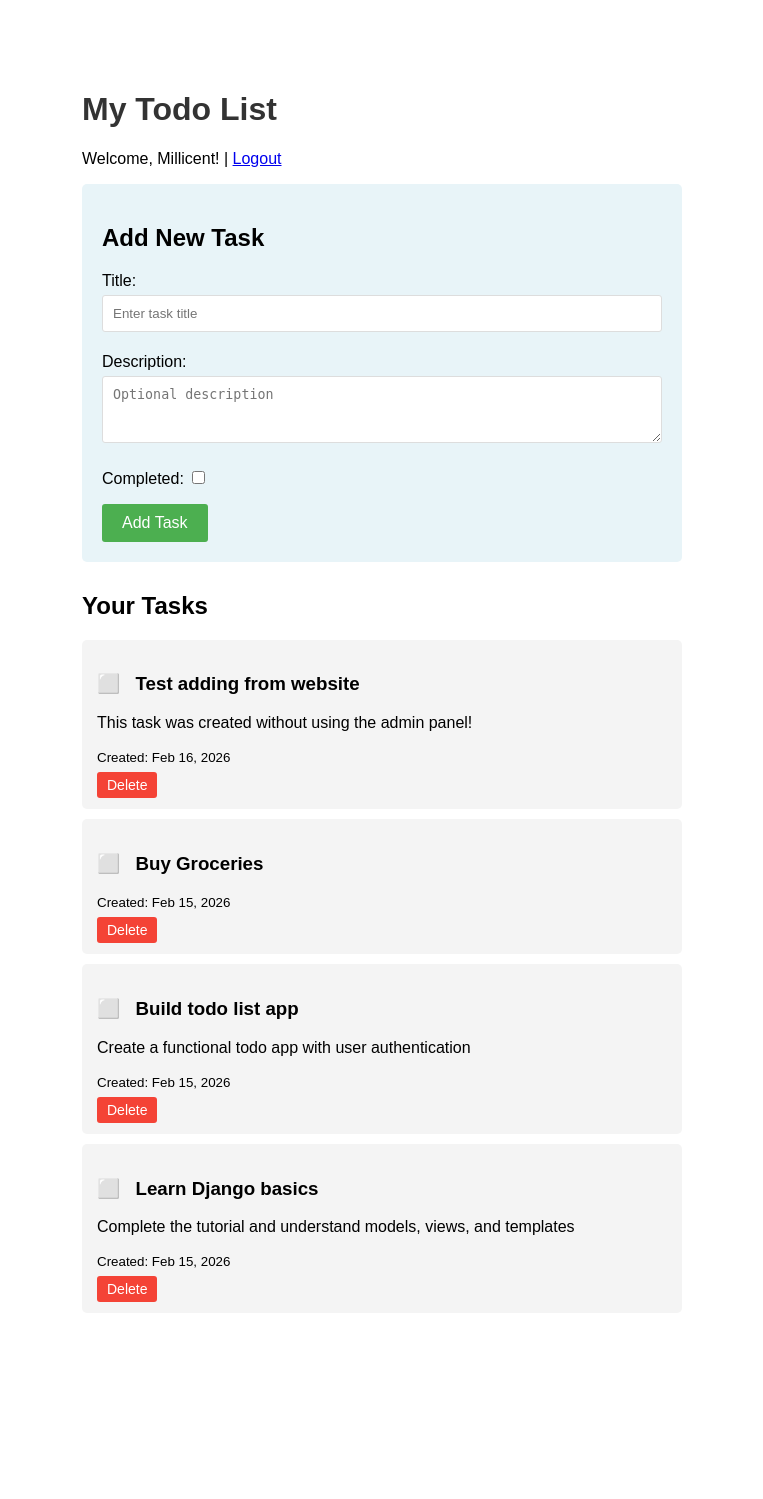
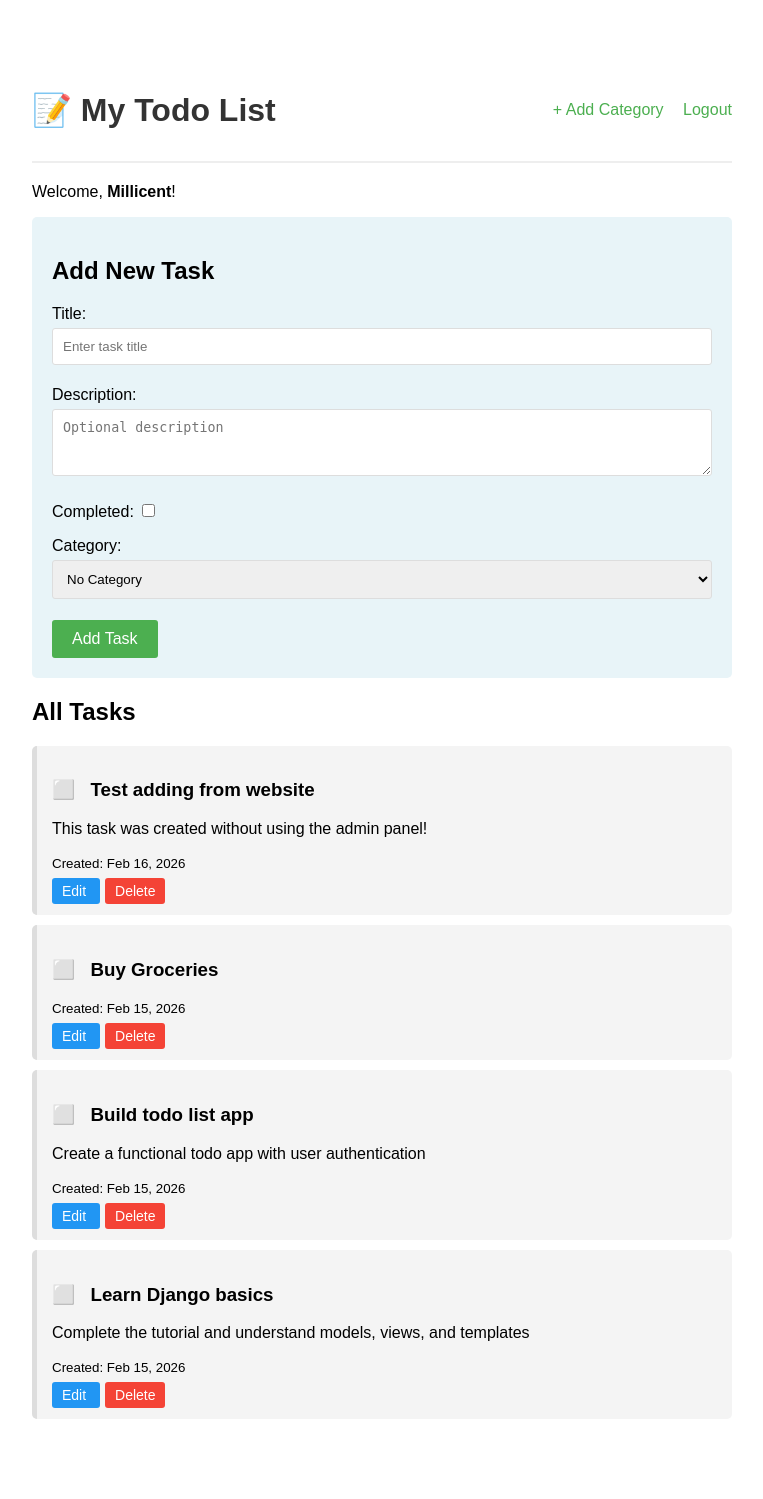
Before and after one commit to Millicente/todo-app, a Django app: page / in a window 1280 px wide. Shown: the whole page, without its empty margins (258-1021 px from the left). Before the commit the page ends 1302 px from the top, so only its background shows below. Run offline with Django 5.2, Linux system fonts and the light colour scheme; a user stored in the database is signed in; data comes from the database, SQL or seed files in the repository; both versions use the stored data as it was after the commit; data that the repository does not hold is empty.

Commit message:
Added categories feature with color coding and filtering

```diff
--- a/tasks/forms.py
+++ b/tasks/forms.py
@@ -1,5 +1,5 @@
 from django import forms
-from .models import Task
+from .models import Task, Category
 from django.contrib.auth.forms import UserCreationForm
 from django.contrib.auth.models import User
 
@@ -10,11 +10,26 @@ class UserRegisterForm(UserCreationForm):
         model = User
         fields = ['username', 'email', 'password1', 'password2']
 
+class CategoryForm(forms.ModelForm):
+    class Meta:
+        model = Category
+        fields = ['name', 'color']
+        widgets = {
+            'name': forms.TextInput(attrs={'placeholder': 'Category name e.g. Shopping'}),
+            'color': forms.TextInput(attrs={'type': 'color'}),
+        }
+
 class TaskForm(forms.ModelForm):
     class Meta:
         model = Task
-        fields = ['title', 'description', 'completed']
+        fields = ['title', 'description', 'completed', 'category']
         widgets = {
             'title': forms.TextInput(attrs={'placeholder': 'Enter task title'}),
             'description': forms.Textarea(attrs={'placeholder': 'Optional description', 'rows': 3}),
         }
+
+    def __init__(self, user=None, *args, **kwargs):
+        super().__init__(*args, **kwargs)
+        if user:
+            self.fields['category'].queryset = Category.objects.filter(user=user)
+            self.fields['category'].empty_label = "No Category"
--- a/tasks/models.py
+++ b/tasks/models.py
@@ -1,7 +1,16 @@
-# Create your models here.
-
 from django.db import models
 from django.contrib.auth.models import User
+
+class Category(models.Model):
+    user = models.ForeignKey(User, on_delete=models.CASCADE)
+    name = models.CharField(max_length=100)
+    color = models.CharField(max_length=7, default='#007bff')  # Hex color code
+
+    def __str__(self):
+        return self.name
+
+    class Meta:
+        verbose_name_plural = 'Categories'
 
 class Task(models.Model):
     user = models.ForeignKey(User, on_delete=models.CASCADE)
@@ -9,6 +18,7 @@ class Task(models.Model):
     description = models.TextField(blank=True)
     completed = models.BooleanField(default=False)
     created_at = models.DateTimeField(auto_now_add=True)
+    category = models.ForeignKey(Category, on_delete=models.SET_NULL, null=True, blank=True)
 
     def __str__(self):
         return self.title
--- a/tasks/templates/tasks/task_list.html
+++ b/tasks/templates/tasks/task_list.html
@@ -5,18 +5,17 @@
     <style>
         body {
             font-family: Arial, sans-serif;
-            max-width: 600px;
+            max-width: 700px;
             margin: 50px auto;
             padding: 20px;
         }
-        h1 {
-            color: #333;
-        }
+        h1 { color: #333; }
         .task {
             background: #f4f4f4;
             padding: 15px;
             margin: 10px 0;
             border-radius: 5px;
+            border-left: 5px solid #ddd;
         }
         .completed {
             text-decoration: line-through;
@@ -26,9 +25,9 @@
             background: #e8f4f8;
             padding: 20px;
             border-radius: 5px;
-            margin-bottom: 30px;
+            margin-bottom: 20px;
         }
-        input[type="text"], textarea {
+        input[type="text"], textarea, select {
             width: 100%;
             padding: 10px;
             margin: 5px 0;
@@ -45,15 +44,76 @@
             cursor: pointer;
             font-size: 16px;
         }
-        button:hover {
-            background: #45a049;
+        button:hover { background: #45a049; }
+        .category-filters {
+            margin: 20px 0;
+            display: flex;
+            flex-wrap: wrap;
+            gap: 10px;
         }
+        .category-badge {
+            padding: 5px 15px;
+            border-radius: 20px;
+            color: white;
+            text-decoration: none;
+            font-size: 14px;
+        }
+        .category-tag {
+            padding: 2px 8px;
+            border-radius: 10px;
+            color: white;
+            font-size: 12px;
+            margin-left: 10px;
+        }
+        .nav {
+            display: flex;
+            justify-content: space-between;
+            align-items: center;
+            margin-bottom: 20px;
+            padding-bottom: 10px;
+            border-bottom: 2px solid #eee;
+        }
+        .nav-links a {
+            margin-left: 15px;
+            color: #4CAF50;
+            text-decoration: none;
+        }
+        .nav-links a:hover { text-decoration: underline; }
+        .messages { color: green; font-weight: bold; }
     </style>
 </head>
 <body>
-    <h1>My Todo List</h1>
+    <div class="nav">
+        <h1>📝 My Todo List</h1>
+        <div class="nav-links">
+            <a href="{% url 'tasks:add_category' %}">+ Add Category</a>
+            <a href="{% url 'logout' %}">Logout</a>
+        </div>
+    </div>
 
-    <p>Welcome, {{ user.username }}! | <a href="{% url 'logout' %}">Logout</a></p>
+    <p>Welcome, <strong>{{ user.username }}</strong>!</p>
+
+    {% if messages %}
+        <div class="messages">
+            {% for message in messages %}
+                <p>{{ message }}</p>
+            {% endfor %}
+        </div>
+    {% endif %}
+
+    <!-- CATEGORY FILTERS -->
+    {% if categories %}
+    <div class="category-filters">
+        <a href="{% url 'tasks:task_list' %}"
+           style="background: #333;"
+           class="category-badge">All Tasks</a>
+        {% for category in categories %}
+            <a href="?category={{ category.id }}"
+               style="background: {{ category.color }};"
+               class="category-badge">{{ category.name }}</a>
+        {% endfor %}
+    </div>
+    {% endif %}
 
     <!-- ADD TASK FORM -->
     <div class="add-form">
@@ -65,26 +125,39 @@
         </form>
     </div>
 
-    <h2>Your Tasks</h2>
+    <h2>
+        {% if active_category %}
+            {{ active_category.name }} Tasks
+        {% else %}
+            All Tasks
+        {% endif %}
+    </h2>
 
     {% if tasks %}
         {% for task in tasks %}
-            <div class="task {% if task.completed %}completed{% endif %}">
+            <div class="task {% if task.completed %}completed{% endif %}"
+                 style="border-left-color: {% if task.category %}{{ task.category.color }}{% else %}#ddd{% endif %};">
                 <h3>
                     <a href="{% url 'tasks:toggle_task' task.id %}" style="text-decoration: none; margin-right: 10px;">
-                        {% if task.completed %}
-                            ✅
-                        {% else %}
-                            ⬜
-                        {% endif %}
+                        {% if task.completed %}✅{% else %}⬜{% endif %}
                     </a>
                     {{ task.title }}
+                    {% if task.category %}
+                        <span class="category-tag" style="background: {{ task.category.color }};">
+                            {{ task.category.name }}
+                        </span>
+                    {% endif %}
                 </h3>
                 {% if task.description %}
                     <p>{{ task.description }}</p>
                 {% endif %}
                 <small>Created: {{ task.created_at|date:"M d, Y" }}</small>
                 <div style="margin-top: 10px;">
+                    <a href="{% url 'tasks:edit_task' task.id %}"
+                       style="background: #2196F3; color: white; padding: 5px 10px;
+                              text-decoration: none; border-radius: 3px; font-size: 14px; margin-right: 5px;">
+                        Edit
+                    </a>
                     <a href="{% url 'tasks:delete_task' task.id %}"
                        style="background: #f44336; color: white; padding: 5px 10px;
                               text-decoration: none; border-radius: 3px; font-size: 14px;"
--- a/tasks/urls.py
+++ b/tasks/urls.py
@@ -7,6 +7,7 @@ urlpatterns = [
     path('', views.task_list, name='task_list'),
     path('toggle/<int:task_id>/', views.toggle_task, name='toggle_task'),
     path('delete/<int:task_id>/', views.delete_task, name='delete_task'),
+    path('edit/<int:task_id>/', views.edit_task, name='edit_task'),
     path('register/', views.register, name='register'),
-    path('edit/<int:task_id>/', views.edit_task, name='edit_task'),
+    path('add-category/', views.add_category, name='add_category'),
 ]
--- a/tasks/views.py
+++ b/tasks/views.py
@@ -1,26 +1,37 @@
-# Create your views here.
 from django.shortcuts import render, redirect
 from django.contrib.auth.decorators import login_required
-from .models import Task
-from .forms import TaskForm
 from django.contrib import messages
-from .forms import TaskForm, UserRegisterForm
-
+from .models import Task, Category
+from .forms import TaskForm, UserRegisterForm, CategoryForm
 
 @login_required
 def task_list(request):
+    category_id = request.GET.get('category')
+    categories = Category.objects.filter(user=request.user)
+
+    if category_id:
+        tasks = Task.objects.filter(user=request.user, category_id=category_id)
+        active_category = Category.objects.get(id=category_id)
+    else:
+        tasks = Task.objects.filter(user=request.user)
+        active_category = None
+
     if request.method == 'POST':
-        form = TaskForm(request.POST)
+        form = TaskForm(request.user, request.POST)
         if form.is_valid():
             task = form.save(commit=False)
             task.user = request.user
             task.save()
             return redirect('tasks:task_list')
     else:
-        form = TaskForm()
+        form = TaskForm(request.user)
 
-    tasks = Task.objects.filter(user=request.user)
-    return render(request, 'tasks/task_list.html', {'tasks': tasks, 'form': form})
+    return render(request, 'tasks/task_list.html', {
+        'tasks': tasks,
+        'form': form,
+        'categories': categories,
+        'active_category': active_category,
+    })
 
 @login_required
 def toggle_task(request, task_id):
@@ -35,6 +46,32 @@ def delete_task(request, task_id):
     task.delete()
     return redirect('tasks:task_list')
 
+@login_required
+def edit_task(request, task_id):
+    task = Task.objects.get(id=task_id, user=request.user)
+    if request.method == 'POST':
+        form = TaskForm(request.user, request.POST, instance=task)
+        if form.is_valid():
+            form.save()
+            return redirect('tasks:task_list')
+    else:
+        form = TaskForm(request.user, instance=task)
+    return render(request, 'tasks/edit_task.html', {'form': form, 'task': task})
+
+@login_required
+def add_category(request):
+    if request.method == 'POST':
+        form = CategoryForm(request.POST)
+        if form.is_valid():
+            category = form.save(commit=False)
+            category.user = request.user
+            category.save()
+            messages.success(request, f'Category "{category.name}" created!')
+            return redirect('tasks:task_list')
+    else:
+        form = CategoryForm()
+    return render(request, 'tasks/add_category.html', {'form': form})
+
 def register(request):
     if request.method == 'POST':
         form = UserRegisterForm(request.POST)
@@ -46,15 +83,3 @@ def register(request):
     else:
         form = UserRegisterForm()
     return render(request, 'tasks/register.html', {'form': form})
-
-@login_required
-def edit_task(request, task_id):
-    task = Task.objects.get(id=task_id, user=request.user)
-    if request.method == 'POST':
-        form = TaskForm(request.POST, instance=task)
-        if form.is_valid():
-            form.save()
-            return redirect('tasks:task_list')
-    else:
-        form = TaskForm(instance=task)
-    return render(request, 'tasks/edit_task.html', {'form': form, 'task': task})
```
Also changed, not shown: tasks/admin.py (+7 -4 lines), tasks/templates/tasks/add_category.html (added, +56 -0 lines), db.sqlite3, tasks/migrations/0002_category_task_category.py (added).
